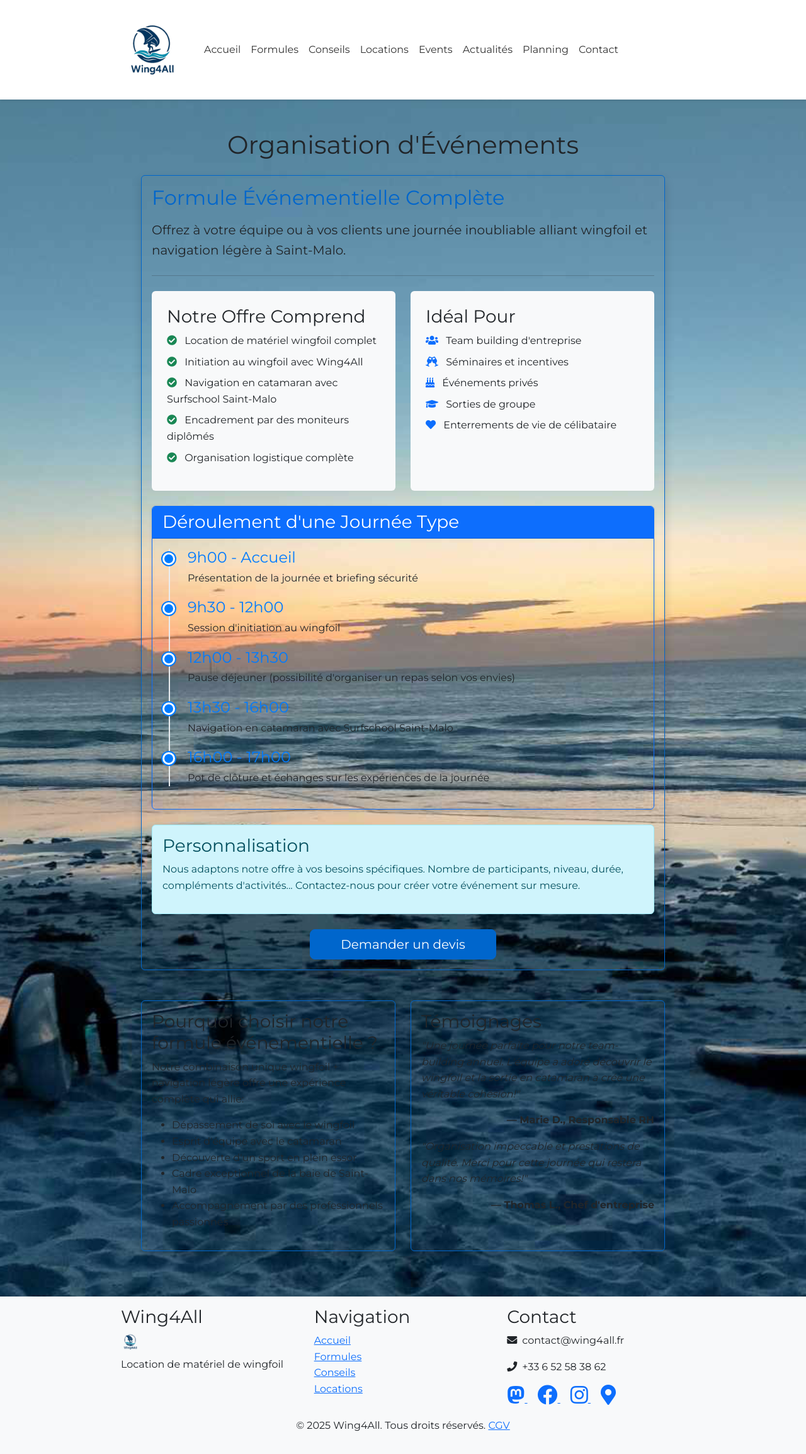
After one commit to hippolyte456/wingfoil_rental, a Flask app: page /events in a window 1280 px wide. The commit adds this page. Shown: the whole page at 63% size. Run offline with Flask 3, Linux system fonts and the light colour scheme; data that the repository does not hold is empty; some libraries are stand-ins or nearby versions.

Commit message:
events page VO

```diff
--- a/app/routes/main.py
+++ b/app/routes/main.py
@@ -80,6 +80,21 @@ def planning():
         description="Consultez le planning des disponibilités de location de matériel wingfoil. Réservez votre créneau pour profiter du wingfoil dans les meilleures conditions."
     )
     return render_template('planning.html', meta_tags=meta_tags)
+
+@bp.route('/events')
+def events():
+    meta_tags = generate_meta_tags(
+        title="Événements Wingfoil - Wing4All",
+        description="Découvrez les événements wingfoil organisés à Saint-Malo. Initiations, compétitions et rencontres autour de la pratique du wingfoil."
+    )
+    # Récupérer les prochains événements
+    now = datetime.now()
+    upcoming_events = CalendarEvent.query.filter(
+        CalendarEvent.start_time >= now,
+        CalendarEvent.event_type == 'event'
+    ).order_by(CalendarEvent.start_time).limit(10).all()
+
+    return render_template('events.html', meta_tags=meta_tags, events=upcoming_events)
 
 @bp.route('/articles-conseils/<article_name>')
 def article_conseils(article_name):
--- a/app/templates/base.html
+++ b/app/templates/base.html
@@ -51,6 +51,9 @@
                     </li>
                     <li class="nav-item">
                         <a class="nav-link" href="{{ url_for('equipment.equipment_list') }}">Locations</a>
+                    </li>
+                    <li class="nav-item">
+                        <a class="nav-link" href="{{ url_for('main.events') }}">Events</a>
                     </li>
                     <li class="nav-item">
                         <a class="nav-link" href="{{ url_for('main.actualites') }}">Actualités</a>
--- /dev/null
+++ b/app/templates/events.html
@@ -0,0 +1,176 @@
+{% extends 'base.html' %}
+
+{% block title %}Organisation d'Événements - Wing4All{% endblock %}
+
+{% block content %}
+<section class="container my-5">
+    <div class="row">
+        <div class="col-12">
+            <h1 class="text-center mb-4">Organisation d'Événements</h1>
+            <div class="card shadow mb-5">
+                <div class="card-body">
+                    <h2 class="card-title mb-3">Formule Événementielle Complète</h2>
+                    <p class="lead">Offrez à votre équipe ou à vos clients une journée inoubliable alliant wingfoil et navigation légère à Saint-Malo.</p>
+
+                    <hr class="my-4">
+
+                    <div class="row mb-4">
+                        <div class="col-md-6">
+                            <div class="h-100 p-4 bg-light rounded">
+                                <h3>Notre Offre Comprend</h3>
+                                <ul class="list-unstyled">
+                                    <li class="mb-2"><i class="fas fa-check-circle text-success me-2"></i> Location de matériel wingfoil complet</li>
+                                    <li class="mb-2"><i class="fas fa-check-circle text-success me-2"></i> Initiation au wingfoil avec Wing4All</li>
+                                    <li class="mb-2"><i class="fas fa-check-circle text-success me-2"></i> Navigation en catamaran avec Surfschool Saint-Malo</li>
+                                    <li class="mb-2"><i class="fas fa-check-circle text-success me-2"></i> Encadrement par des moniteurs diplômés</li>
+                                    <li class="mb-2"><i class="fas fa-check-circle text-success me-2"></i> Organisation logistique complète</li>
+                                </ul>
+                            </div>
+                        </div>
+                        <div class="col-md-6">
+                            <div class="h-100 p-4 bg-light rounded">
+                                <h3>Idéal Pour</h3>
+                                <ul class="list-unstyled">
+                                    <li class="mb-2"><i class="fas fa-users text-primary me-2"></i> Team building d'entreprise</li>
+                                    <li class="mb-2"><i class="fas fa-glass-cheers text-primary me-2"></i> Séminaires et incentives</li>
+                                    <li class="mb-2"><i class="fas fa-birthday-cake text-primary me-2"></i> Événements privés</li>
+                                    <li class="mb-2"><i class="fas fa-graduation-cap text-primary me-2"></i> Sorties de groupe</li>
+                                    <li class="mb-2"><i class="fas fa-heart text-primary me-2"></i> Enterrements de vie de célibataire</li>
+                                </ul>
+                            </div>
+                        </div>
+                    </div>
+
+                    <div class="card mb-4 border-primary">
+                        <div class="card-header bg-primary text-white">
+                            <h3 class="mb-0">Déroulement d'une Journée Type</h3>
+                        </div>
+                        <div class="card-body">
+                            <div class="timeline">
+                                <div class="timeline-item">
+                                    <div class="timeline-marker"></div>
+                                    <div class="timeline-content">
+                                        <h4>9h00 - Accueil</h4>
+                                        <p>Présentation de la journée et briefing sécurité</p>
+                                    </div>
+                                </div>
+                                <div class="timeline-item">
+                                    <div class="timeline-marker"></div>
+                                    <div class="timeline-content">
+                                        <h4>9h30 - 12h00</h4>
+                                        <p>Session d'initiation au wingfoil</p>
+                                    </div>
+                                </div>
+                                <div class="timeline-item">
+                                    <div class="timeline-marker"></div>
+                                    <div class="timeline-content">
+                                        <h4>12h00 - 13h30</h4>
+                                        <p>Pause déjeuner (possibilité d'organiser un repas selon vos envies)</p>
+                                    </div>
+                                </div>
+                                <div class="timeline-item">
+                                    <div class="timeline-marker"></div>
+                                    <div class="timeline-content">
+                                        <h4>13h30 - 16h00</h4>
+                                        <p>Navigation en catamaran avec Surfschool Saint-Malo</p>
+                                    </div>
+                                </div>
+                                <div class="timeline-item">
+                                    <div class="timeline-marker"></div>
+                                    <div class="timeline-content">
+                                        <h4>16h00 - 17h00</h4>
+                                        <p>Pot de clôture et échanges sur les expériences de la journée</p>
+                                    </div>
+                                </div>
+                            </div>
+                        </div>
+                    </div>
+
+                    <div class="alert alert-info">
+                        <h3>Personnalisation</h3>
+                        <p>Nous adaptons notre offre à vos besoins spécifiques. Nombre de participants, niveau, durée, compléments d'activités... Contactez-nous pour créer votre événement sur mesure.</p>
+                    </div>
+
+                    <div class="text-center mt-4">
+                        <a href="{{ url_for('main.contact') }}" class="btn btn-primary btn-lg px-5">Demander un devis</a>
+                    </div>
+                </div>
+            </div>
+
+            <div class="row mt-5">
+                <div class="col-md-6 mb-4">
+                    <div class="card h-100 shadow">
+                        <div class="card-body">
+                            <h3>Pourquoi choisir notre formule événementielle ?</h3>
+                            <p>Notre combinaison unique wingfoil + navigation légère offre une expérience complète qui allie:</p>
+                            <ul>
+                                <li>Dépassement de soi avec le wingfoil</li>
+                                <li>Esprit d'équipe avec le catamaran</li>
+                                <li>Découverte d'un sport en plein essor</li>
+                                <li>Cadre exceptionnel de la baie de Saint-Malo</li>
+                                <li>Accompagnement par des professionnels passionnés</li>
+                            </ul>
+                        </div>
+                    </div>
+                </div>
+                <div class="col-md-6 mb-4">
+                    <div class="card h-100 shadow">
+                        <div class="card-body">
+                            <h3>Témoignages</h3>
+                            <div class="mb-3">
+                                <p class="fst-italic">"Une journée parfaite pour notre team-building annuel. L'équipe a adoré découvrir le wingfoil et la sortie en catamaran a créé une véritable cohésion!"</p>
+                                <p class="text-end fw-bold">— Marie D., Responsable RH</p>
+                            </div>
+                            <div>
+                                <p class="fst-italic">"Organisation impeccable et prestations de qualité. Merci pour cette journée qui restera dans nos mémoires!"</p>
+                                <p class="text-end fw-bold">— Thomas L., Chef d'entreprise</p>
+                            </div>
+                        </div>
+                    </div>
+                </div>
+            </div>
+        </div>
+    </div>
+</section>
+
+<style>
+.timeline {
+    position: relative;
+    padding: 0;
+    list-style: none;
+}
+
+.timeline:before {
+    content: '';
+    position: absolute;
+    top: 0;
+    bottom: 0;
+    left: 10px;
+    width: 2px;
+    background-color: #e9ecef;
+}
+
+.timeline-item {
+    position: relative;
+    padding-left: 40px;
+    margin-bottom: 20px;
+}
+
+.timeline-marker {
+    position: absolute;
+    top: 6px;
+    left: 0;
+    width: 20px;
+    height: 20px;
+    border-radius: 50%;
+    background-color: #007bff;
+    border: 3px solid #ffffff;
+    box-shadow: 0 0 0 2px #007bff;
+}
+
+.timeline-content h4 {
+    margin-bottom: 5px;
+    color: #007bff;
+}
+</style>
+{% endblock %}
```
